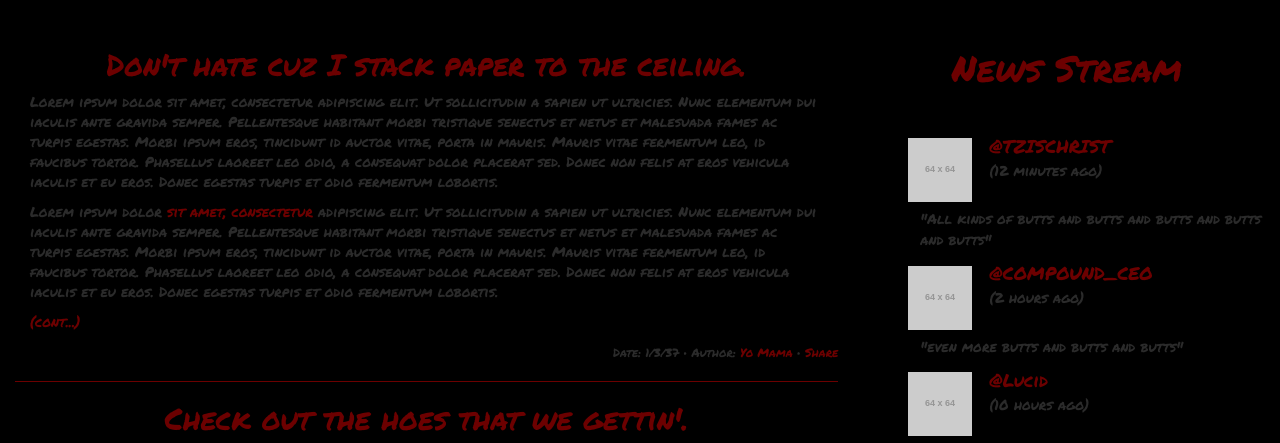
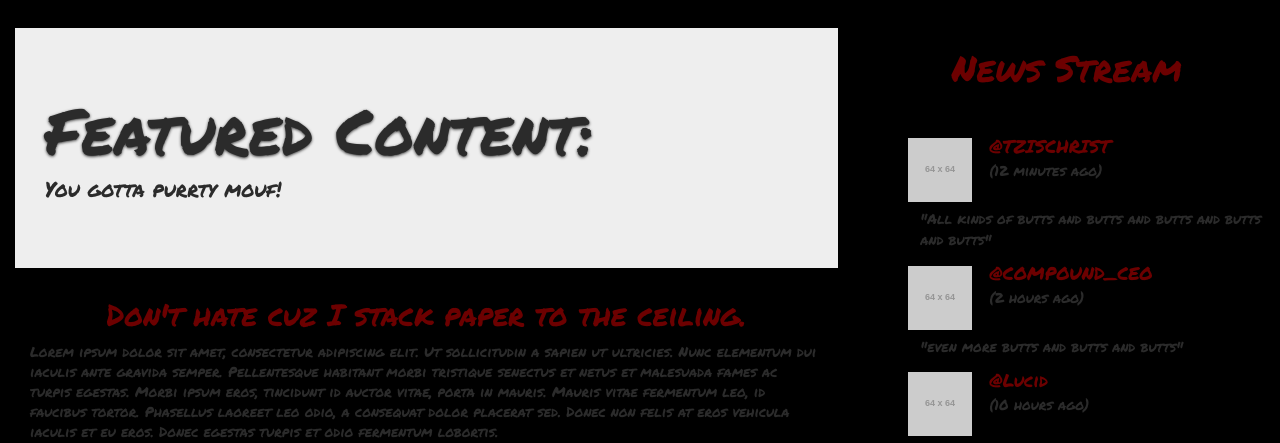
Before and after one commit to DaJoker29/compound-theme, a PHP site: page / in a window 1280 px wide. Shown: the part 92-535 px from the top of the page. Run offline with PHP 8.4, Linux system fonts and the light colour scheme; grey boxes labelled with a size stand in for pictures from a placeholder-image service; some libraries are stand-ins or nearby versions.

Commit message:
add jumbotron to main body (featured content)

```diff
--- a/public/css/style.css
+++ b/public/css/style.css
@@ -3022,6 +3022,41 @@ input[type="button"].btn-block {
 .navbar-inverse .navbar-link:hover {
   color: #000000;
 }
+.jumbotron {
+  padding: 30px;
+  margin-bottom: 30px;
+  color: inherit;
+  background-color: #eeeeee;
+}
+.jumbotron h1,
+.jumbotron .h1 {
+  color: inherit;
+}
+.jumbotron p {
+  margin-bottom: 15px;
+  font-size: 21px;
+  font-weight: 200;
+}
+.container .jumbotron {
+  border-radius: 6px;
+}
+.jumbotron .container {
+  max-width: 100%;
+}
+@media screen and (min-width: 768px) {
+  .jumbotron {
+    padding-top: 48px;
+    padding-bottom: 48px;
+  }
+  .container .jumbotron {
+    padding-left: 60px;
+    padding-right: 60px;
+  }
+  .jumbotron h1,
+  .jumbotron .h1 {
+    font-size: 63px;
+  }
+}
 .tooltip {
   position: absolute;
   z-index: 1030;
--- a/public/index.html
+++ b/public/index.html
@@ -47,6 +47,10 @@
       <div class="row">
         <!--Main-->
         <div class="col-md-8 page-main">
+          <div class="jumbotron">
+            <h1>Featured Content:</h1>
+            <p class="lead">You gotta purrty mouf!</p>
+          </div>
           <!--Article-->
           <article class="blog-post">
             <h2 class="article-title text-center"><a src="#">Don't hate cuz I stack paper to the ceiling.</a></h2>
--- a/src/jade/body.jade
+++ b/src/jade/body.jade
@@ -6,6 +6,7 @@ body
         .row
             //Main
             .col-md-8.page-main
+                include feature.jade
                 include article.jade
                 include article-photo.jade
                 include article-music.jade
--- /dev/null
+++ b/src/jade/feature.jade
@@ -0,0 +1,3 @@
+.jumbotron
+    h1 Featured Content:
+    p.lead You gotta purrty mouf!
--- a/src/less/manifest.less
+++ b/src/less/manifest.less
@@ -28,7 +28,7 @@
 //@import "bootstrap/pager.less";
 //@import "bootstrap/labels.less";
 //@import "bootstrap/badges.less";
-//@import "bootstrap/jumbotron.less";
+@import "bootstrap/jumbotron.less";
 //@import "bootstrap/thumbnails.less";
 //@import "bootstrap/alerts.less";
 //@import "bootstrap/progress-bars.less";
```
